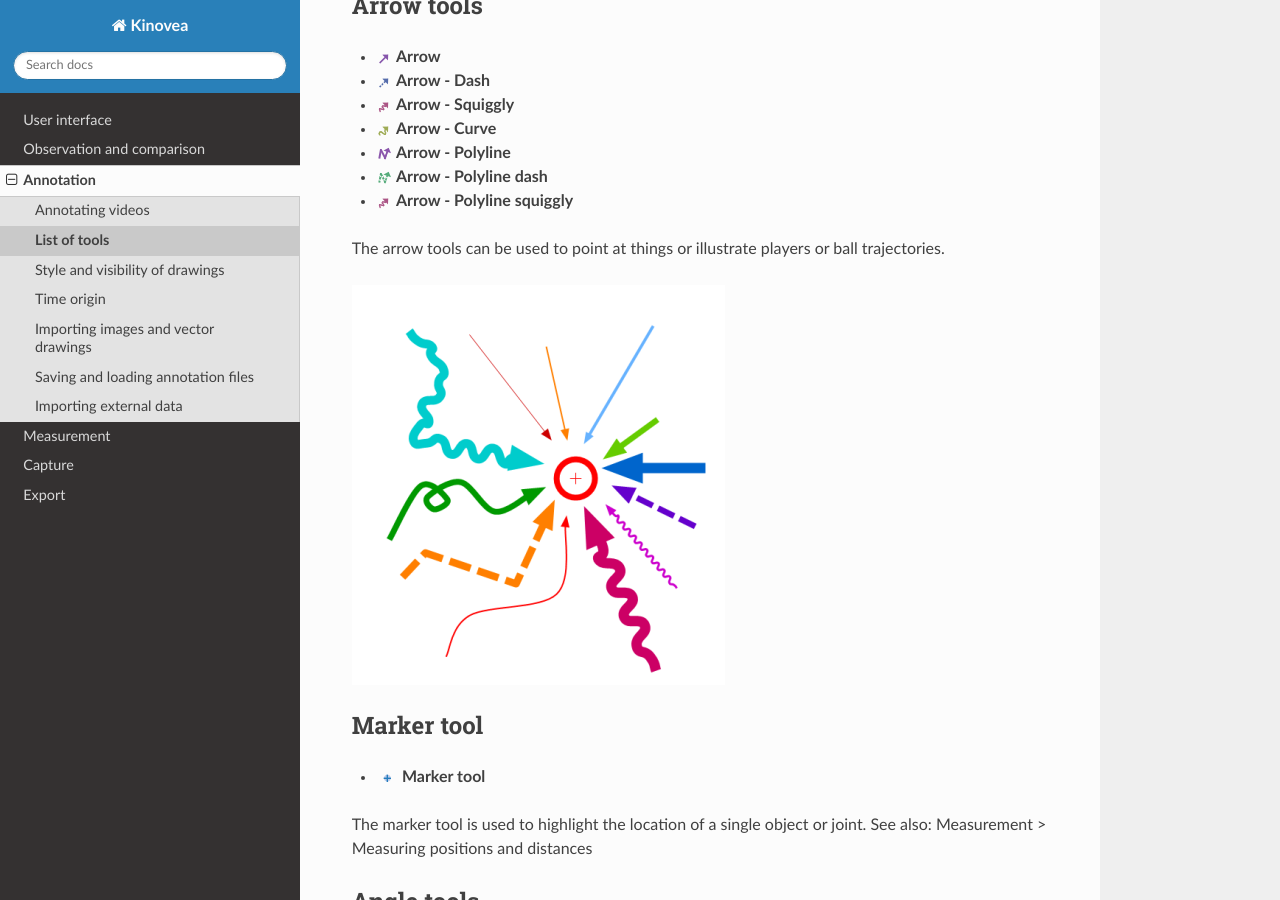
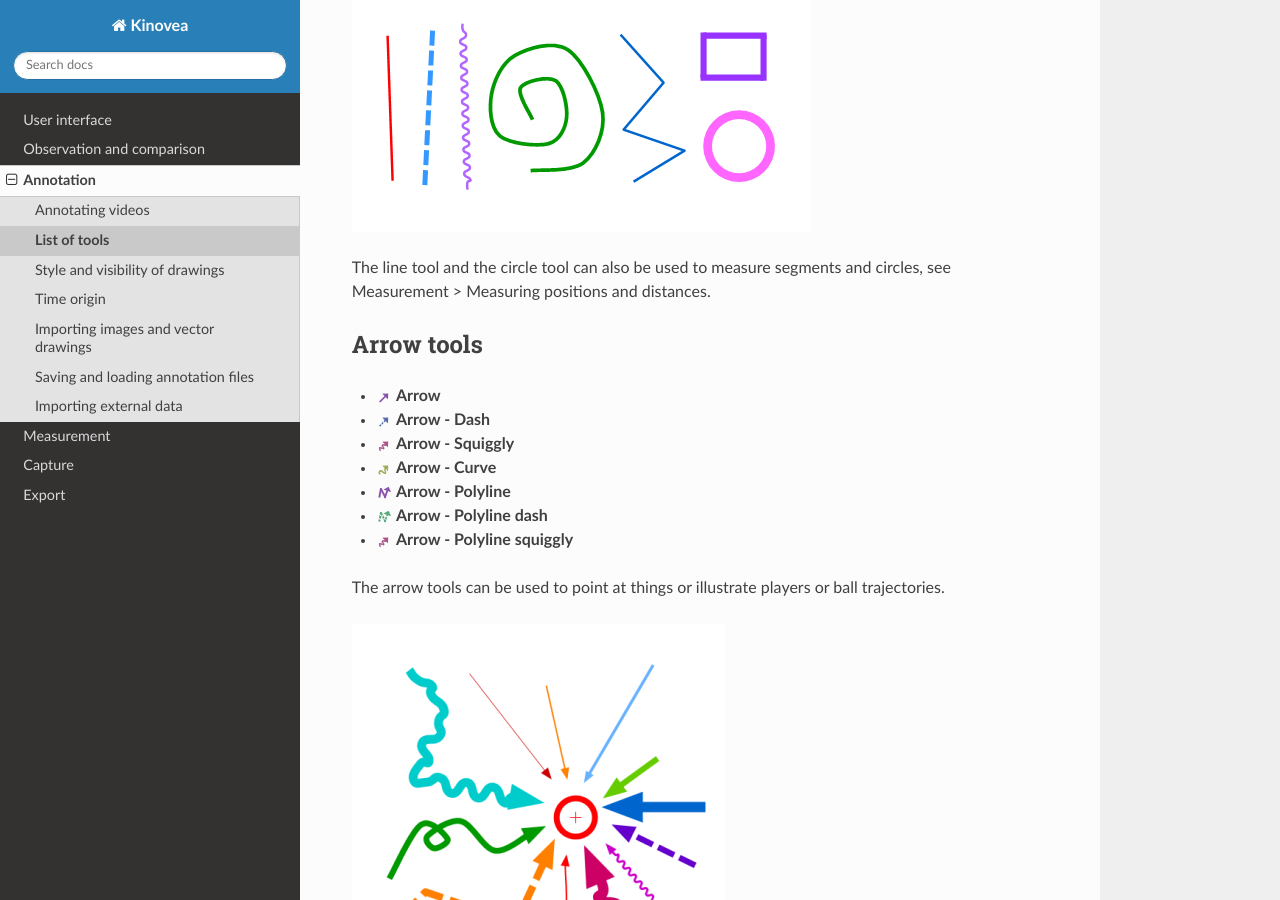
Before and after one commit to Kinovea/kinovea-docs, a Sphinx documentation site: the page built from source/annotation/tools.rst, in a window 1280 px wide and 900 px high, scrolled down 2555 px. Built offline with Sphinx 7.4.7 and the Read the Docs theme 2.0.0, drawn with Linux system fonts in a browser that asks for light colours.

Commit message:
Wip Annotation.

```diff
--- a/source/annotation/tools.rst
+++ b/source/annotation/tools.rst
@@ -82,6 +82,10 @@ Line tools
 - |Rectangle| **Rectangle**
 - |Circle| **Circle**
 - |DistanceHorizontal| **Distance horizontal**
+
+.. image:: /images/annotation/line.png
+
+The line tool and the circle tool can also be used to measure segments and circles, see Measurement > Measuring positions and distances.
 
 Arrow tools
 -------------------
```
Also changed, not shown: other parts of source/annotation/tools.rst (+2 -0 lines), source/images/annotation/line.png (added).
